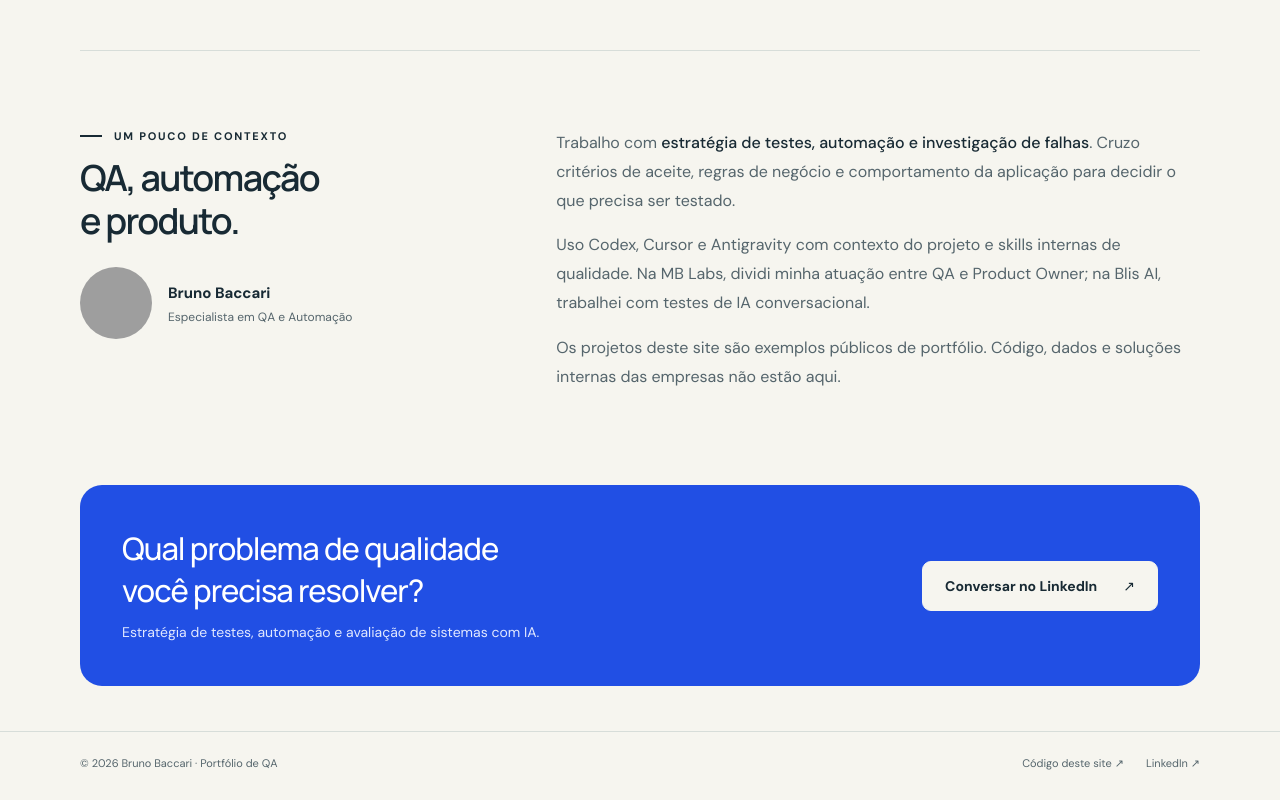
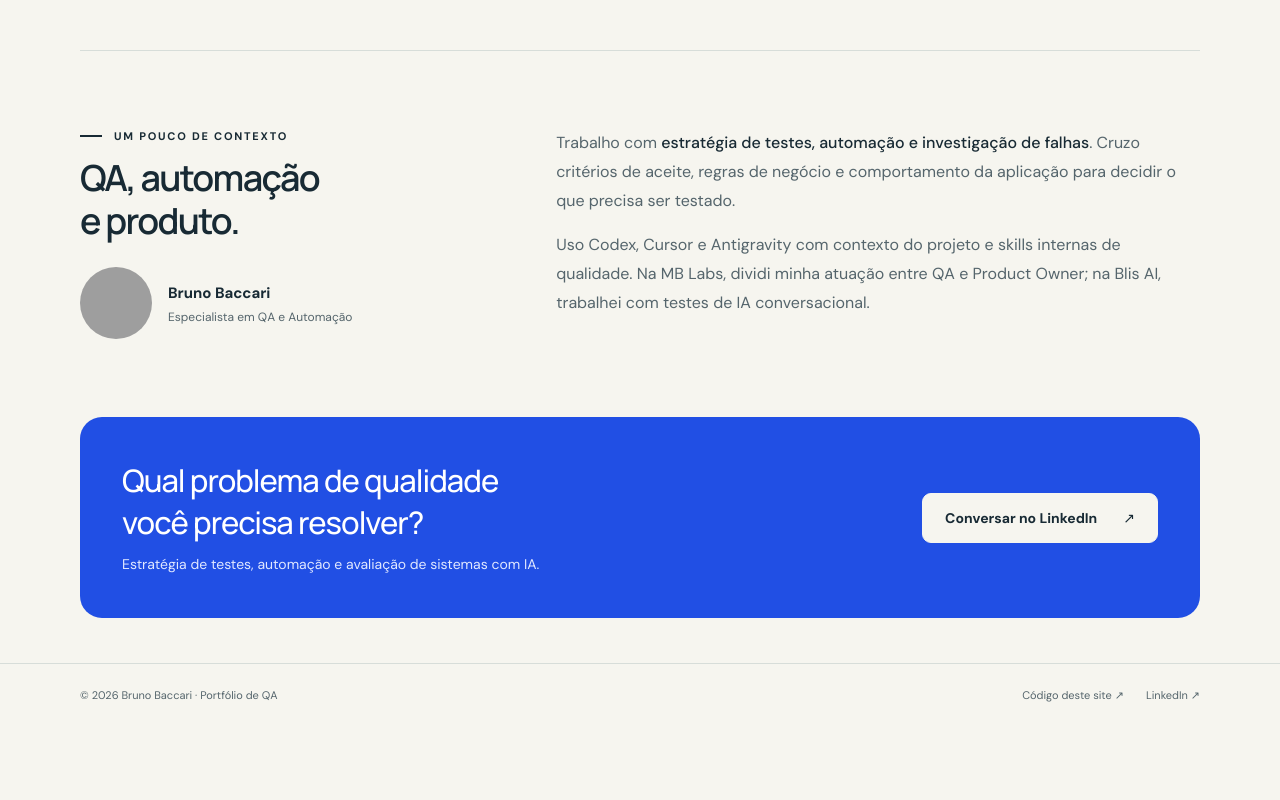
Before and after one commit to brunobaccari/brunobaccari.github.io, a website: page public/index.html in a window 1280 px wide. Shown: the part 3840-4640 px from the top of the page. After the commit the page ends 4572 px from the top, so only its background shows below. Drawn offline with Linux system fonts and the light colour scheme; grey boxes are pictures that could not be loaded.

Commit message:
copy: simplify about section in both languages

```diff
--- a/public/index.html
+++ b/public/index.html
@@ -27,6 +27,6 @@
 <article class="project-card" data-category="web"><div class="project-meta"><span class="category">WEB</span><span>18</span></div><h3>Selenium · Python</h3><p>Catálogo, ordenação e detalhe de produto. Após logout, acesso direto ao catálogo, carrinho e etapas do checkout deve ser bloqueado.</p><div class="card-links"><a href="https://github.com/brunobaccari/selenium-saucedemo-tests">Código <span aria-hidden="true">↗</span><span class="visually-hidden"> — Selenium · Python</span></a><a href="https://github.com/brunobaccari/selenium-saucedemo-tests/actions">Actions <span aria-hidden="true">↗</span><span class="visually-hidden"> — Selenium · Python</span></a></div></article>
 <article class="project-card" data-category="web"><div class="project-meta"><span class="category">WEB</span><span>19</span></div><h3>Cypress · JavaScript</h3><p>Testes de interface e API do ServeRest, com relatórios e vídeos no CI.</p><div class="card-links"><a href="https://github.com/brunobaccari/serverest-cypress">Código <span aria-hidden="true">↗</span><span class="visually-hidden"> — Cypress · JavaScript</span></a><a href="https://github.com/brunobaccari/serverest-cypress/actions">Actions <span aria-hidden="true">↗</span><span class="visually-hidden"> — Cypress · JavaScript</span></a></div></article>
 </div><p id="empty" class="empty" hidden>Nenhum projeto encontrado. Tente outro termo ou selecione Todos.</p><p class="retention">Os links de execução mostram o escopo daquela run. Artifacts têm retenção limitada. Uma suíte aprovada não significa cobertura completa do produto.</p></section>
-<section id="about" class="about" aria-labelledby="about-title"><div><div class="eyebrow">Um pouco de contexto</div><h2 id="about-title">QA, automação<br>e produto.</h2><div class="person"><img src="https://avatars.githubusercontent.com/u/63763462?v=4" alt="Bruno Baccari" loading="lazy" width="72" height="72"><div><strong>Bruno Baccari</strong><span>Especialista em QA e Automação</span></div></div></div><div class="about-copy"><p>Trabalho com <strong>estratégia de testes, automação e investigação de falhas</strong>. Cruzo critérios de aceite, regras de negócio e comportamento da aplicação para decidir o que precisa ser testado.</p><p>Uso Codex, Cursor e Antigravity com contexto do projeto e skills internas de qualidade. Na MB Labs, dividi minha atuação entre QA e Product Owner; na Blis AI, trabalhei com testes de IA conversacional.</p><p>Os projetos deste site são exemplos públicos de portfólio. Código, dados e soluções internas das empresas não estão aqui.</p></div></section>
+<section id="about" class="about" aria-labelledby="about-title"><div><div class="eyebrow">Um pouco de contexto</div><h2 id="about-title">QA, automação<br>e produto.</h2><div class="person"><img src="https://avatars.githubusercontent.com/u/63763462?v=4" alt="Bruno Baccari" loading="lazy" width="72" height="72"><div><strong>Bruno Baccari</strong><span>Especialista em QA e Automação</span></div></div></div><div class="about-copy"><p>Trabalho com <strong>estratégia de testes, automação e investigação de falhas</strong>. Cruzo critérios de aceite, regras de negócio e comportamento da aplicação para decidir o que precisa ser testado.</p><p>Uso Codex, Cursor e Antigravity com contexto do projeto e skills internas de qualidade. Na MB Labs, dividi minha atuação entre QA e Product Owner; na Blis AI, trabalhei com testes de IA conversacional.</p></div></section>
 <aside class="contact" aria-labelledby="contact-title"><div><h2 id="contact-title">Qual problema de qualidade<br>você precisa resolver?</h2><p>Estratégia de testes, automação e avaliação de sistemas com IA.</p></div><a class="button" href="https://www.linkedin.com/in/baccari/">Conversar no LinkedIn <span aria-hidden="true">↗</span></a></aside></main>
 <footer><div class="wrap footer-inner"><span>© 2026 Bruno Baccari · Portfólio de QA</span><div><a href="https://github.com/brunobaccari/brunobaccari.github.io">Código deste site ↗</a><a href="https://www.linkedin.com/in/baccari/">LinkedIn ↗</a></div></div></footer></body></html>
```
Also changed, not shown: public/en/index.html (+1 -1 lines).
